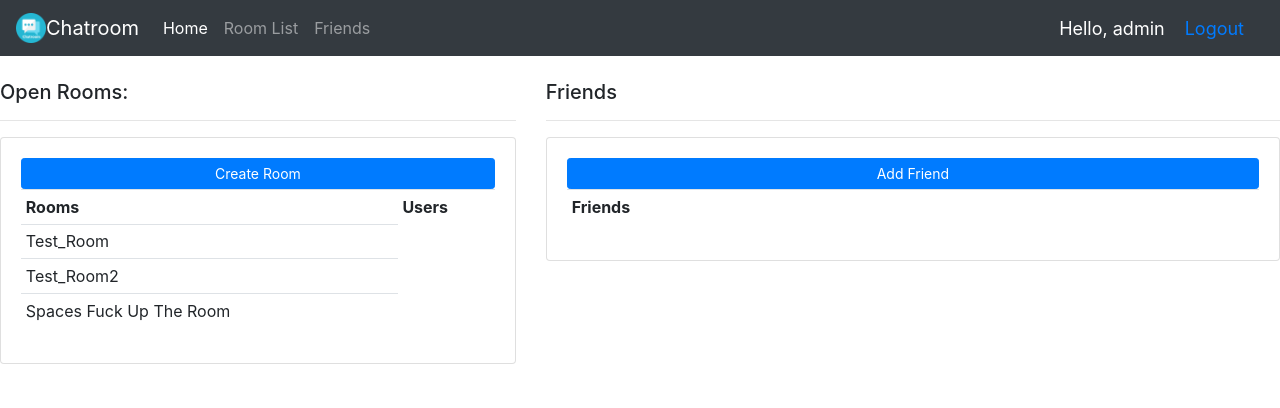
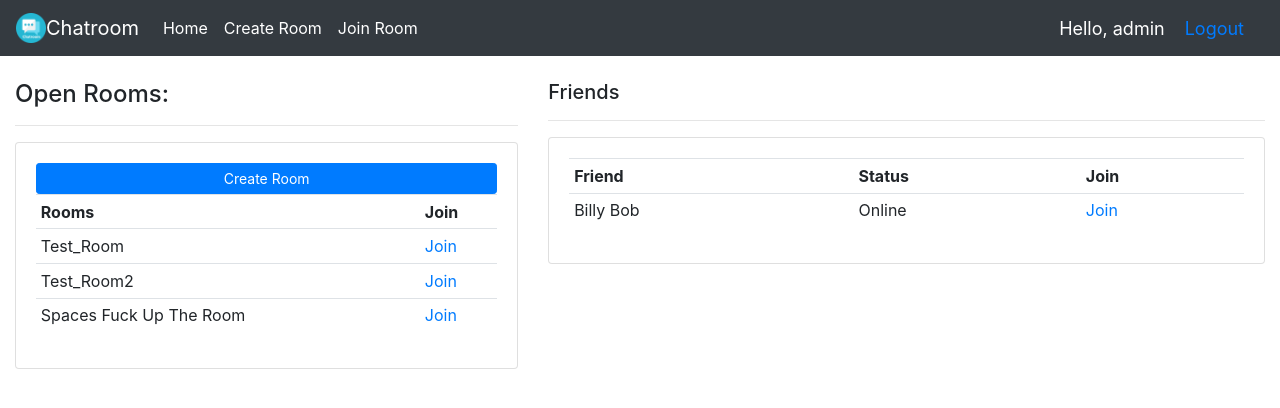
Before and after one commit to StevenJin7820/Chatroom, a Django app: page /home/ in a window 1280 px wide. Shown: the top 408 px of the page. Run offline with Django 3.2, Linux system fonts and the light colour scheme; a user stored in the database is signed in; data comes from the database, SQL or seed files in the repository; both versions use the stored data as it was after the commit; lists and menus that the app fills with data are empty; some libraries are stand-ins or nearby versions.

Commit message:
Homepage, roomlist, roomjoin, roomcreate

```diff
--- a/chat/consumers.py
+++ b/chat/consumers.py
@@ -10,18 +10,14 @@ class ChatRoomConsumer(AsyncWebsocketConsumer):
     async def connect(self):
         self.room_name = self.scope['url_route']['kwargs']['room_name']
         self.room_group_name = 'chat_%s' % self.room_name
-        self.create_room = CreateRoomForm(self.room_group_name).save()
-
         await self.channel_layer.group_add(
             self.room_group_name,
             self.channel_name
         )
-
-
         await self.accept()
 
     async def disconnect(self, close_code):
-        Room.objects.filter(room_name = self.room_group_name).delete()
+
         await self.channel_layer.group_discard(
             self.room_group_name,
             self.channel_name
--- a/chat/forms.py
+++ b/chat/forms.py
@@ -3,6 +3,7 @@ from django.forms import ModelForm
 from django.contrib.auth.forms import UserCreationForm
 from django import forms
 from django.contrib.auth.models import User
+from .models import Room
 
 
 class CreateUserForm(UserCreationForm):
@@ -10,7 +11,7 @@ class CreateUserForm(UserCreationForm):
         model = User
         fields = ['username', 'email', 'password1', 'password2']
 
-class CreateRoomForm():
+class CreateRoomForm(ModelForm):
     class Meta:
         model = Room
         fields = ['room_name']
--- a/chat/models.py
+++ b/chat/models.py
@@ -3,8 +3,7 @@ from django.db import models
 # Create your models here.
 
 class Room(models.Model):
-    room_name = models.CharField(max_length = 200);
-
+    room_name = models.CharField(max_length = 200)
     def __str__(self):
         return self.room_name
 
--- a/chat/templates/chatroom.html
+++ b/chat/templates/chatroom.html
@@ -48,9 +48,6 @@
             messageInputDom.value = '';
         };
 
-
-
-
         const roomName = JSON.parse(document.getElementById('room-name').textContent);
 
         const chatSocket = new WebSocket(
--- a/chat/templates/home.html
+++ b/chat/templates/home.html
@@ -2,22 +2,29 @@
 
 {% block content %}
 <br>
-
+<head>
+	<style>
+		.row{
+			margin : auto;
+		}
+	</style>
+</head>
 <div class="row">
 	<div class="col-md-5">
-		<h5>Open Rooms:</h5>
+		<h4>Open Rooms:</h4>
 		<hr>
 		<div class="card card-body">
-			<a class="btn btn-primary  btn-sm btn-block" href="">Create Room</a>
+			<a class="btn btn-primary  btn-sm btn-block" href="{% url 'create_room' %}">Create Room</a>
 			<table class="table table-sm">
 				<tr>
 					<th>Rooms</th>
-					<th>Users</th>
+					<th>Join</th>
 				</tr>
 
 				{% for i in rooms %}
 					<tr>
 						<td>{{i.room_name}}</td>
+						<td><a href = "{% url 'room' i.room_name %}">Join</a></td>
 					</tr>
 				{% endfor %}
 
@@ -25,19 +32,27 @@
 		</div>
 	</div>
 
-
-    <div class="col-md-7">
+	<div class="col-md-7">
 		<h5>Friends</h5>
 		<hr>
 		<div class="card card-body">
-			<a class="btn btn-primary  btn-sm btn-block" href="">Add Friend</a>
+
 			<table class="table table-sm">
 				<tr>
-					<th>Friends</th>
+					<th>Friend</th>
+					<th>Status</th>
+					<th>Join</th>
 				</tr>
+					<tr>
+						<td>Billy Bob</td>
+						<td>Online</td>
+						<td><a href="">Join</a></td>
+					</tr>
 			</table>
 		</div>
 	</div>
 
 
+
+
 {% endblock %}
--- a/chat/templates/navbar.html
+++ b/chat/templates/navbar.html
@@ -11,15 +11,15 @@
 
 <nav class="navbar navbar-expand-lg navbar-dark bg-dark">
     <img src="{% static 'images/chatroom.png' %}" width="30" height="30" class="d-inline-block align-top" alt="">
-    <a class="navbar-brand" href="#">Chatroom</a>
+    <a class="navbar-brand" href="{% url 'home' %}">Chatroom</a>
     <button class="navbar-toggler" type="button" data-toggle="collapse" data-target="#navbarNavAltMarkup" aria-controls="navbarNavAltMarkup" aria-expanded="false" aria-label="Toggle navigation">
       <span class="navbar-toggler-icon"></span>
     </button>
     <div class="collapse navbar-collapse" id="navbarNavAltMarkup">
       <div class="navbar-nav">
-        <a class="nav-item nav-link active" href="#">Home</a>
-        <a class="nav-item nav-link" href="#">Room List</a>
-        <a class="nav-item nav-link" href="#">Friends</a>
+        <a class="nav-item nav-link active" href="{% url 'home' %}">Home</a>
+        <a class="nav-item nav-link active" href="{% url 'create_room' %}">Create Room</a>
+        <a class="nav-item nav-link active" href="{% url 'join_room' %}">Join Room</a>
       </div>
     </div>
 
--- a/chat/urls.py
+++ b/chat/urls.py
@@ -6,6 +6,9 @@ urlpatterns = [
     path('', views.index, name ='index'),
     path('register/', views.register, name = 'register'),
     path('logout/', views.logoutUser, name = 'logout'),
-    path('home/<str:room_name>/', views.room, name='room'),
+    path('home/create_room', views.create_room, name = 'create_room'),
+    path('home/join_room', views.join_room, name = 'join_room'),
+    path('home/chatrooms/<str:room_name>/', views.room, name='room'),
     path('home/', views.home, name='home')
+
 ]
--- a/chat/views.py
+++ b/chat/views.py
@@ -5,6 +5,7 @@ from .forms import CreateUserForm
 from django.contrib import messages
 from django.contrib.auth import authenticate, login, logout
 from django.contrib.auth.decorators import login_required
+from .forms import CreateRoomForm
 
 def register(request):
     if request.user.is_authenticated:
@@ -55,3 +56,24 @@ def room(request, room_name):
     return render(request, 'chatroom.html', {
         'room_name': room_name
     })
+
+@login_required(login_url='index')
+def create_room(request):
+    form = CreateRoomForm()
+    if request.method == 'POST':
+        form = CreateRoomForm(request.POST)
+        if form.is_valid():
+            form.save()
+            room_name = form.cleaned_data.get('room_name')
+            return redirect('chatrooms/'+room_name)
+
+    context = {'form':form}
+    return render(request, 'room_form.html', context)
+
+@login_required(login_url='index')
+def join_room(request):
+    if request.method == 'POST':
+        room_name = request.POST.get('Room')
+        return redirect('chatrooms/'+room_name)
+
+    return render(request, 'room_join.html')
```
Also changed, not shown: chat/templates/room_form.html (added, +18 -0 lines), chat/templates/room_join.html (added, +24 -0 lines), db.sqlite3.
